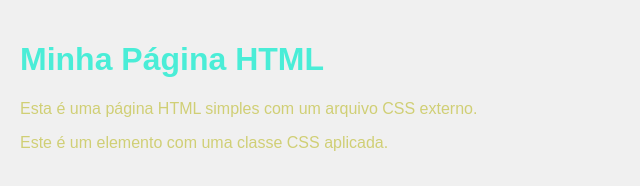
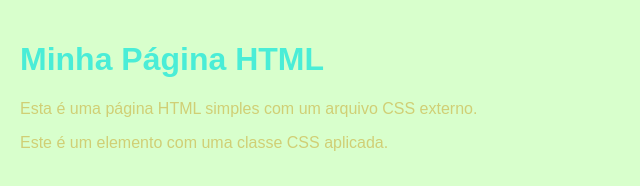
Before and after one commit to WilhianC/outubroatual, a plain HTML site: page index.html in a window 1280 px wide. Shown: the whole page, without its empty margins (0-640 px from the left). Drawn offline with Linux system fonts and the light colour scheme.

Commit message:
Update style.css

```diff
--- a/style.css
+++ b/style.css
@@ -4,7 +4,7 @@ body {
 
 font-family: Arial, sans-serif;
 
-background-color: #f0f0f0;
+background-color: #d8ffcc;
 
 margin: 0;
 
```
